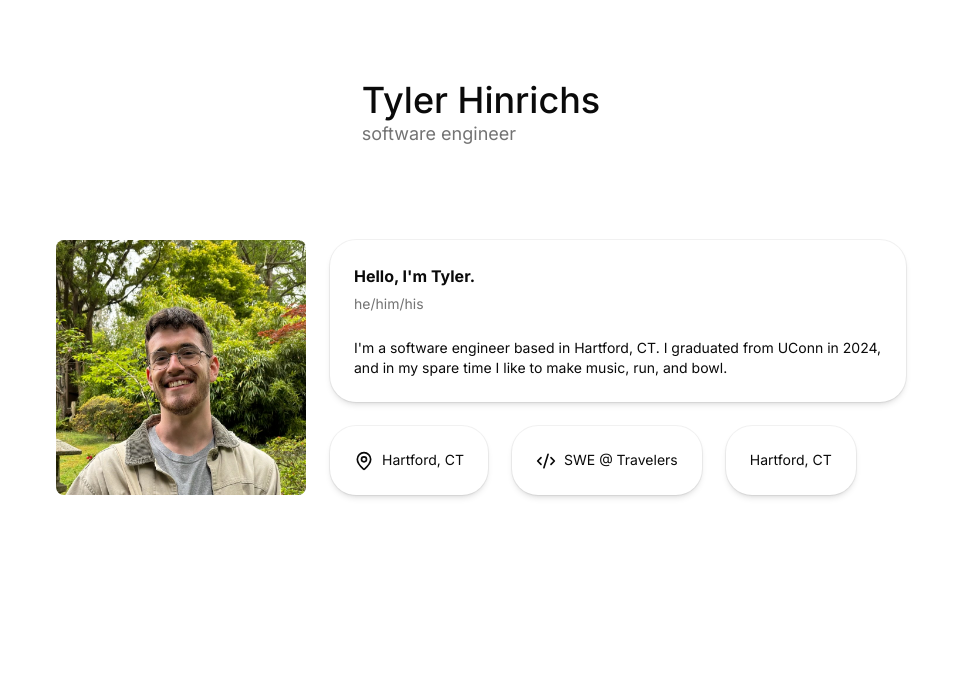
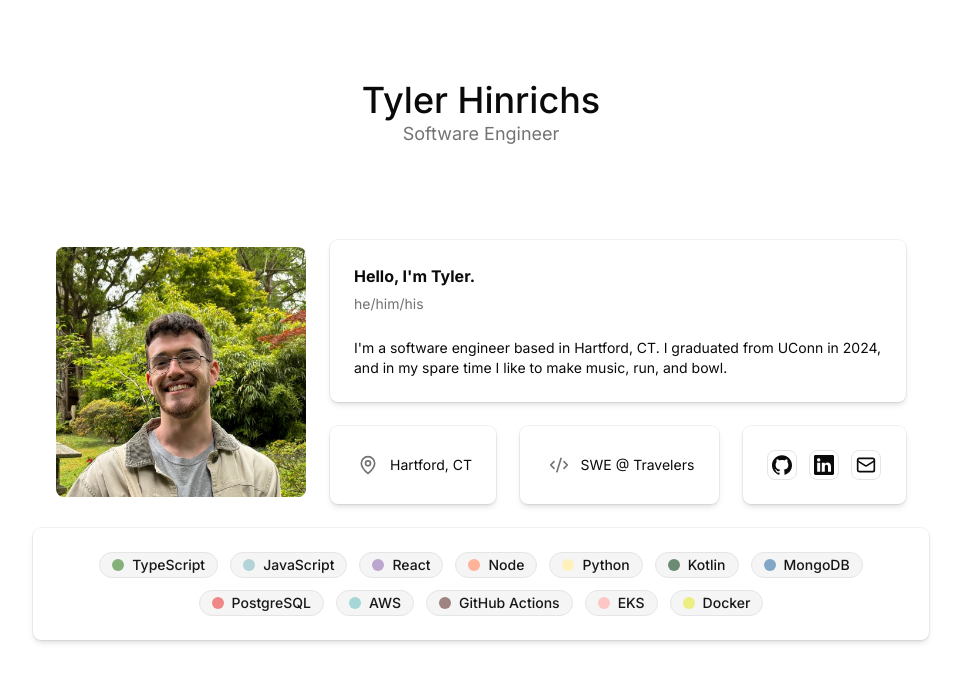
Before and after one commit to tylernh10/personal-website, a Next.js app: page / in a window 1280 px wide. Shown: the top 682 px of the page, without its empty margins (159-1120 px from the left). Built offline with nearby package versions, Linux system fonts and the light colour scheme.

Commit message:
About section updates

```diff
--- a/app/globals.css
+++ b/app/globals.css
@@ -133,3 +133,8 @@
   margin: 0 auto;
   width: 100%;
 }
+
+.card {
+  border-radius: var(--radius-md);
+  margin: calc(var(--spacing) * 3);
+}
--- a/app/layout.tsx
+++ b/app/layout.tsx
@@ -1,7 +1,7 @@
-import { Geist, Geist_Mono, Inter } from "next/font/google"
+import { Geist, Geist_Mono, Inter } from "next/font/google";
 
-import "./globals.css"
-import { ThemeProvider } from "@/components/theme-provider"
+import "./globals.css";
+import { ThemeProvider } from "@/components/theme-provider";
 import { cn } from "@/lib/utils";
 
 const inter = Inter({ subsets: ['latin'], variable: '--font-sans' })
--- a/app/page.tsx
+++ b/app/page.tsx
@@ -1,5 +1,5 @@
-import About from "@/components/About/About"
-import Name from "@/components/Name/Name"
+import About from "@/components/About/About";
+import Name from "@/components/Name/Name";
 
 export default function Home() {
   return (
--- a/components/About/About.tsx
+++ b/components/About/About.tsx
@@ -4,53 +4,97 @@ import {
     CardDescription,
     CardHeader,
     CardTitle,
-} from "@/components/ui/card"
+} from "@/components/ui/card";
 import Image from 'next/image';
-import { MapPin } from "lucide-react"
-import { CodeXmlIcon } from "lucide-react"
+import { MapPin } from "lucide-react";
+import { CodeXmlIcon, Mail } from "lucide-react";
+import "@/app/globals.css";
+import { GitHubIcon } from "@/components/Icons/GitHubIcon";
+import { LinkedInIcon } from "@/components/Icons/LinkedInIcon";
+import IconDisplay from "../IconDisplay/IconDisplay";
+import SkillBadge from "../SkillBadge/SkillBadge";
+import { SkillColors } from "@/lib/SkillColors";
+
+const aboutContent = {
+    title: "Hello, I'm Tyler.",
+    description: "he/him/his",
+    content: "I'm a software engineer based in Hartford, CT. I graduated from UConn in 2024, and in my spare time I like to make music, run, and bowl.",
+    location: "Hartford, CT",
+    jobTitle: "SWE @ Travelers",
+    gitHubLink: "https://github.com/tylernh10",
+    linkedInLink: "https://www.linkedin.com/in/tylerhinrichs/",
+    email: "mailto:tylerhinrichs10@gmail.com",
+    skills: [
+        { skill: "TypeScript", circleColor: SkillColors.DARK_GREEN },
+        { skill: "JavaScript", circleColor: SkillColors.BLUE },
+        { skill: "React", circleColor: SkillColors.PURPLE },
+        { skill: "Node", circleColor: SkillColors.ORANGE },
+        { skill: "Python", circleColor: SkillColors.YELLOW },
+        { skill: "Kotlin", circleColor: SkillColors.FOREST_GREEN },
+        { skill: "MongoDB", circleColor: SkillColors.DARK_BLUE },
+        { skill: "PostgreSQL", circleColor: SkillColors.RED },
+        { skill: "AWS", circleColor: SkillColors.TEAL },
+        { skill: "GitHub Actions", circleColor: SkillColors.STONE },
+        { skill: "EKS", circleColor: SkillColors.SALMON },
+        { skill: "Docker", circleColor: SkillColors.LIME },
+    ]
+}
 
 export default function About() {
     return (
         <div className="w-max mx-auto my-20">
-            <div className="flex flex-row">
+            <div className="flex flex-col lg:flex-row justify-center items-center">
                 <Image
                     src="/tyler-2024.png"
                     width={250}
                     height={250}
-                    className="rounded-md m-3 max-h-250"
+                    className="rounded-md m-3"
                     alt="Tyler in San Francisco in 2024"
                 />
                 <div className="flex flex-col">
-                    <Card className="m-3 max-w-xl">
+                    <Card className="card max-w-xs md:max-w-xl">
                         <CardHeader>
-                            <CardTitle className="font-bold">Hello, I'm Tyler.</CardTitle>
-                            <CardDescription>he/him/his</CardDescription>
+                            <CardTitle className="font-bold">{aboutContent.title}</CardTitle>
+                            <CardDescription>{aboutContent.description}</CardDescription>
                         </CardHeader>
                         <CardContent>
-                            I'm a software engineer based in Hartford, CT. I graduated from UConn in 2024, and in my spare time I like to make music, run, and bowl.
+                            {aboutContent.content}
                         </CardContent>
                     </Card>
-                    <div className="flex flex-row">
-                        <Card className="m-3">
+                    <div className="flex flex-col md:flex-row">
+                        <Card className="card text-center justify-center items-center">
                             <CardContent>
-                                <MapPin size={20} className="inline mr-2" />
-                                Hartford, CT
+                                <div className="flex justify-center items-center gap-2">
+                                    <IconDisplay icon={<MapPin size={20} className="m-1" />} />
+                                    <span>{aboutContent.location}</span>
+                                </div>
                             </CardContent>
                         </Card>
-                        <Card className="m-3">
+                        <Card className="card grow text-center justify-center items-center">
                             <CardContent>
-                                <CodeXmlIcon size={20} className="inline mr-2" />
-                                SWE @ Travelers
+                                <div className="flex justify-center items-center gap-2">
+                                    <IconDisplay icon={<CodeXmlIcon size={20} className="m-1" />} />
+                                    <span>{aboutContent.jobTitle}</span>
+                                </div>
                             </CardContent>
                         </Card>
-                        <Card className="m-3">
-                            <CardContent>
-                                Hartford, CT
+                        <Card className="card grow text-center">
+                            <CardContent className="flex justify-center items-center gap-3">
+                                <IconDisplay clickable link={aboutContent.gitHubLink} icon={<GitHubIcon className='m-1' size={20} />} />
+                                <IconDisplay clickable link={aboutContent.linkedInLink} icon={<LinkedInIcon className='m-1' size={20} />} />
+                                <IconDisplay clickable link={aboutContent.email} icon={<Mail className='m-1' size={20} />} />
                             </CardContent>
                         </Card>
                     </div>
                 </div>
             </div>
+            <Card className="card max-w-xs md:max-w-xl lg:max-w-4xl">
+                <CardContent className="flex justify-center items-center gap-3 flex-wrap">
+                    {aboutContent.skills.map((skill, index) => (
+                        <SkillBadge key={index} skill={skill.skill} circleColor={skill.circleColor} />
+                    ))}
+                </CardContent>
+            </Card>
         </div>
     )
 }
--- /dev/null
+++ b/components/IconDisplay/IconDisplay.tsx
@@ -0,0 +1,25 @@
+import Link from "next/link";
+
+type IconDiplayProps = {
+    clickable?: boolean;
+    link?: string;
+    icon: React.ReactNode;
+}
+
+export default function IconDisplay({ clickable, link, icon }: IconDiplayProps) {
+    return (
+        <>
+            {clickable && link ? (
+                <Link href={link} target="_blank">
+                    <div className="border rounded-md hover:bg-muted">
+                        {icon}
+                    </div>
+                </Link>
+            ) : (
+                <div className="text-muted-foreground">
+                    {icon}
+                </div>
+            )}
+        </>
+    );
+}
--- /dev/null
+++ b/components/Icons/GitHubIcon.tsx
@@ -0,0 +1,30 @@
+import React from "react";
+import { cn } from "@/lib/utils";
+
+interface GitHubIconProps extends React.SVGProps<SVGSVGElement> {
+  size?: number;
+}
+
+export const GitHubIcon = ({
+  size = 20,
+  className,
+  ...props
+}: GitHubIconProps) => {
+  return (
+    <svg
+      role="img"
+      viewBox="0 0 24 24"
+      xmlns="http://w3.org"
+      width={size}
+      height={size}
+      className={cn("text-foreground", className)}
+      {...props}
+    >
+      <title>GitHub</title>
+      <path
+        fill="currentColor"
+        d="M12 .297c-6.63 0-12 5.373-12 12 0 5.303 3.438 9.8 8.205 11.385.6.113.82-.258.82-.577 0-.285-.01-1.04-.015-2.04-3.338.724-4.042-1.61-4.042-1.61C4.422 18.07 3.633 17.7 3.633 17.7c-1.087-.744.084-.729.084-.729 1.205.084 1.838 1.236 1.838 1.236 1.07 1.835 2.809 1.305 3.495.998.108-.776.417-1.305.76-1.605-2.665-.3-5.466-1.332-5.466-5.93 0-1.31.465-2.38 1.235-3.22-.135-.303-.54-1.523.105-3.176 0 0 1.005-.322 3.3 1.23.96-.267 1.98-.399 3-.405 1.02.006 2.04.138 3 .405 2.28-1.552 3.285-1.23 3.285-1.23.645 1.653.24 2.873.12 3.176.765.84 1.23 1.91 1.23 3.22 0 4.61-2.805 5.625-5.475 5.92.42.36.81 1.096.81 2.22 0 1.606-.015 2.896-.015 3.286 0 .315.21.69.825.57C20.565 22.092 24 17.592 24 12.297c0-6.627-5.373-12-12-12"
+      />
+    </svg>
+  );
+};
--- /dev/null
+++ b/components/Icons/LinkedInIcon.tsx
@@ -0,0 +1,26 @@
+import React from "react";
+import { cn } from "@/lib/utils";
+
+interface LinkedInIconProps extends React.SVGProps<SVGSVGElement> {
+  size?: number;
+}
+
+export const LinkedInIcon = ({ size = 24, className, ...props }: LinkedInIconProps) => {
+  return (
+    <svg
+      role="img"
+      viewBox="0 0 16 16"
+      xmlns="http://www.w3.org/2000/svg"
+      width={size}
+      height={size}
+      className={cn("text-foreground", className)}
+      {...props}
+    >
+      <title>LinkedIn</title>
+      <path
+        fill="currentColor"
+        d="M0 1.146C0 .513.526 0 1.175 0h13.65C15.474 0 16 .513 16 1.146v13.708c0 .633-.526 1.146-1.175 1.146H1.175C.526 16 0 15.487 0 14.854zm4.943 12.248V6.169H2.542v7.225zm-1.2-8.212c.837 0 1.358-.554 1.358-1.248-.015-.709-.52-1.248-1.342-1.248S2.4 3.226 2.4 3.934c0 .694.521 1.248 1.327 1.248zm4.908 8.212V9.359c0-.216.016-.432.08-.586.173-.431.568-.878 1.232-.878.869 0 1.216.662 1.216 1.634v3.865h2.401V9.25c0-2.22-1.184-3.252-2.764-3.252-1.274 0-1.845.7-2.165 1.193v.025h-.016l.016-.025V6.169h-2.4c.03.678 0 7.225 0 7.225z"
+      />
+    </svg>
+  );
+};
--- a/components/Name/Name.tsx
+++ b/components/Name/Name.tsx
@@ -1,8 +1,8 @@
 export default function Name() {
     return (
-        <div className="w-max mx-auto my-20">
+        <div className="w-max mx-auto my-20 text-center">
             <div className="text-4xl font-medium">Tyler Hinrichs</div>
-            <div className="text-lg text-muted-foreground">software engineer</div>
+            <div className="text-lg text-muted-foreground">Software Engineer</div>
         </div>
     )
 }
--- /dev/null
+++ b/components/SkillBadge/SkillBadge.tsx
@@ -0,0 +1,17 @@
+import { Badge } from "../ui/badge";
+
+type skillBadgeProps = {
+    skill: string;
+    circleColor: string;
+}
+
+export default function SkillBadge({ skill, circleColor }: skillBadgeProps) {
+    return (
+        <Badge variant="outline" className="text-md p-3 text-secondary-foreground bg-secondary">
+            <div className="flex flex-row gap-2 justify-center items-center">
+                <div className="w-3 h-3 rounded-full" style={{ backgroundColor: circleColor }}></div>
+                <span>{skill}</span>
+            </div>
+        </Badge>
+    )
+}
--- /dev/null
+++ b/components/ui/badge.tsx
@@ -0,0 +1,49 @@
+import * as React from "react"
+import { cva, type VariantProps } from "class-variance-authority"
+import { Slot } from "radix-ui"
+
+import { cn } from "@/lib/utils"
+
+const badgeVariants = cva(
+  "group/badge inline-flex h-5 w-fit shrink-0 items-center justify-center gap-1 overflow-hidden rounded-3xl border border-transparent px-2 py-0.5 text-xs font-medium whitespace-nowrap transition-all focus-visible:border-ring focus-visible:ring-[3px] focus-visible:ring-ring/50 has-data-[icon=inline-end]:pr-1.5 has-data-[icon=inline-start]:pl-1.5 aria-invalid:border-destructive aria-invalid:ring-destructive/20 dark:aria-invalid:ring-destructive/40 [&>svg]:pointer-events-none [&>svg]:size-3!",
+  {
+    variants: {
+      variant: {
+        default: "bg-primary text-primary-foreground [a]:hover:bg-primary/80",
+        secondary:
+          "bg-secondary text-secondary-foreground [a]:hover:bg-secondary/80",
+        destructive:
+          "bg-destructive/10 text-destructive focus-visible:ring-destructive/20 dark:bg-destructive/20 dark:focus-visible:ring-destructive/40 [a]:hover:bg-destructive/20",
+        outline:
+          "border-border text-foreground [a]:hover:bg-muted [a]:hover:text-muted-foreground",
+        ghost:
+          "hover:bg-muted hover:text-muted-foreground dark:hover:bg-muted/50",
+        link: "text-primary underline-offset-4 hover:underline",
+      },
+    },
+    defaultVariants: {
+      variant: "default",
+    },
+  }
+)
+
+function Badge({
+  className,
+  variant = "default",
+  asChild = false,
+  ...props
+}: React.ComponentProps<"span"> &
+  VariantProps<typeof badgeVariants> & { asChild?: boolean }) {
+  const Comp = asChild ? Slot.Root : "span"
+
+  return (
+    <Comp
+      data-slot="badge"
+      data-variant={variant}
+      className={cn(badgeVariants({ variant }), className)}
+      {...props}
+    />
+  )
+}
+
+export { Badge, badgeVariants }
--- /dev/null
+++ b/lib/SkillColors.ts
@@ -0,0 +1,14 @@
+export enum SkillColors {
+    DARK_GREEN = "#84B179",
+    BLUE = "#B4D3D9",
+    PURPLE = "#BDA6CE",
+    ORANGE = "#FFB399",
+    YELLOW = "#FFF0BE",
+    DARK_BLUE = "#81A6C6",
+    RED = "#F08787",
+    TEAL = "#A6D6D6",
+    STONE = "#9F8383",
+    SALMON = "#FFC6C6",
+    LIME = "#ECEE81",
+    FOREST_GREEN = "#6D8B74"
+}
```
